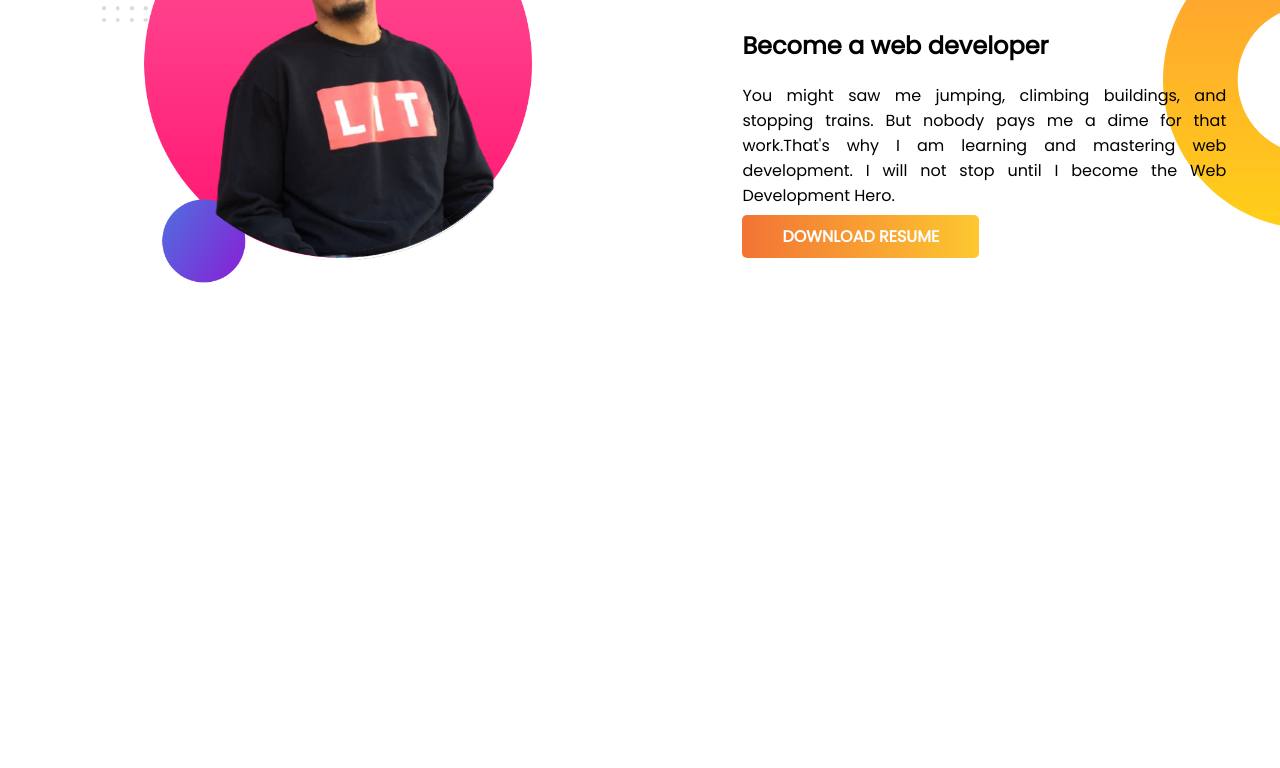
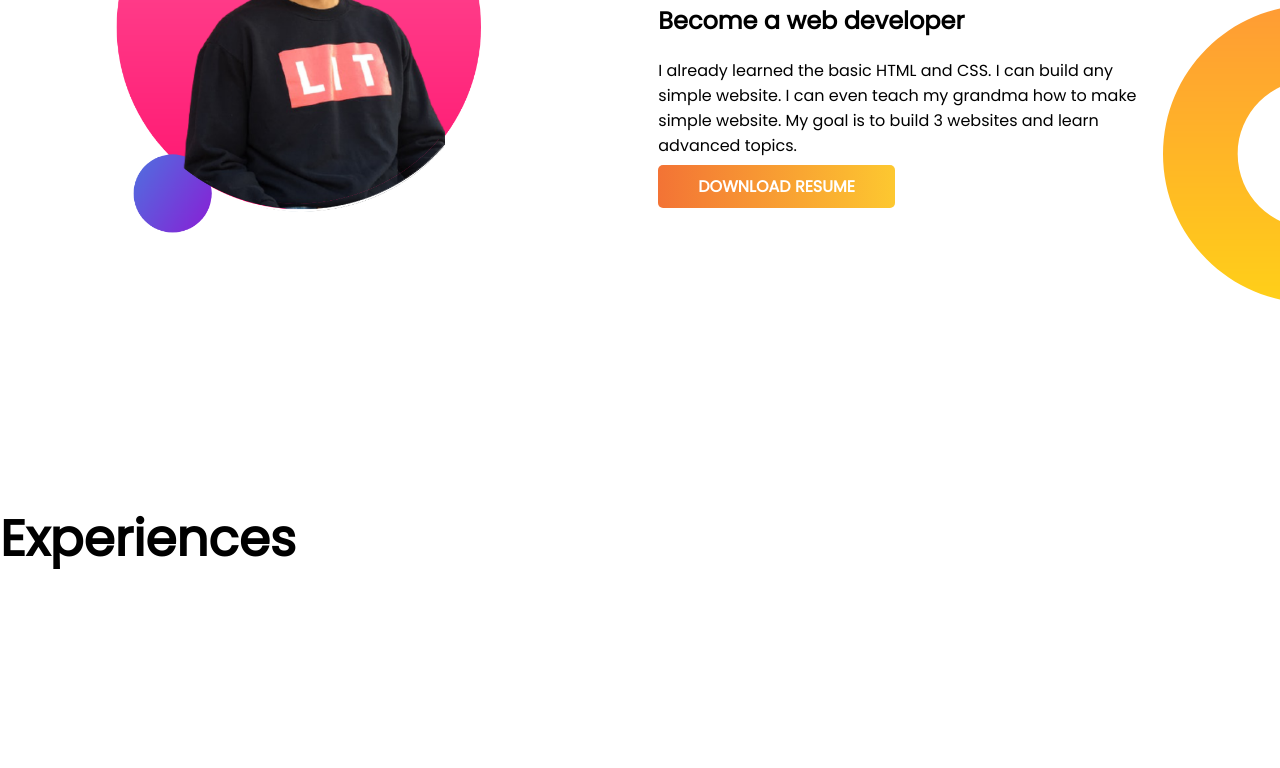
Before and after one commit to jwelahmed/project-1, a plain HTML site: page index.html in a window 1280 px wide. Shown: the part 768-1536 px from the top of the page. Before the commit the page ends 1208 px from the top, so only its background shows below. Drawn offline with Linux system fonts and the light colour scheme.

Commit message:
deam bit second part added

```diff
--- a/index.html
+++ b/index.html
@@ -37,12 +37,17 @@
         <div class="half-width">
             <h1>Dream Big</h1>
             <h2>Become a web developer</h2>
-            <p>You might saw me jumping, climbing buildings, and stopping trains. But nobody pays me a dime for that
-                work.That's why I am learning and mastering web development. I will not stop until I become the Web
-                Development Hero.</p>
+            <p>I already learned the basic HTML and CSS. I can build any simple website. I can even teach my grandma how
+                to make simple website. My goal is to build 3 websites and learn advanced topics.</p>
             <a class="link-button" href="https://programminghero1.github.io/developer-portfolio/"
                 target="_blank">DOWNLOAD RESUME</a>
         </div>
+        <div class="logo">
+            <img src="images/dream-bg.png" alt="dream-bg image">
+        </div>
+    </section>
+    <section class="exprerience-area">
+        <h1>Experiences</h1>
     </section>
 </body>
 
--- a/style.css
+++ b/style.css
@@ -1,6 +1,7 @@
 body{
     font-family: 'Poppins', sans-serif;
     margin: 0;
+    padding: 0;
 }
 h1{
     font-size: 50px;
@@ -13,12 +14,15 @@ section{
     width: 50%;
     padding-left: 8%;
 }
+.half-width{
+    width: 50%;
+    padding-left: 6%;
+}
+.half-width1 h1{
+    font-size: 40px;
+}
 .half-width img{
     width: 80%;
-}
-.half-width p{
-    text-align: justify;
-    padding-right: 10%;
 }
 .link-button{
     text-decoration: none;
@@ -30,18 +34,19 @@ section{
     font-weight: 700;
     color: white;
     padding: 10px 40px;
-background: #FDC830;  /* fallback for old browsers */
-background: -webkit-linear-gradient(to right, #F37335, #FDC830);  /* Chrome 10-25, Safari 5.1-6 */
-background: linear-gradient(to right, #F37335, #FDC830); /* W3C, IE 10+/ Edge, Firefox 16+, Chrome 26+, Opera 12+, Safari 7+ */
+    background: #FDC830;  /* fallback for old browsers */
+    background: -webkit-linear-gradient(to right, #F37335, #FDC830);  /* Chrome 10-25, Safari 5.1-6 */
+    background: linear-gradient(to right, #F37335, #FDC830); /* W3C, IE 10+/ Edge, Firefox 16+, Chrome 26+, Opera 12+, Safari 7+ */
 }
 .top-banner{
     background: url(images/top-banner.png);
     background-repeat: no-repeat;
 }
-.dream-big{
+.logo img{
+    padding-top: 160px;
+}
+/* .dream-big{
     background: url(images/dream-bg.png);
     background-repeat: no-repeat;
     background-position: right;
-    /* margin-top: 50%; */
-
-}
+} */
```
